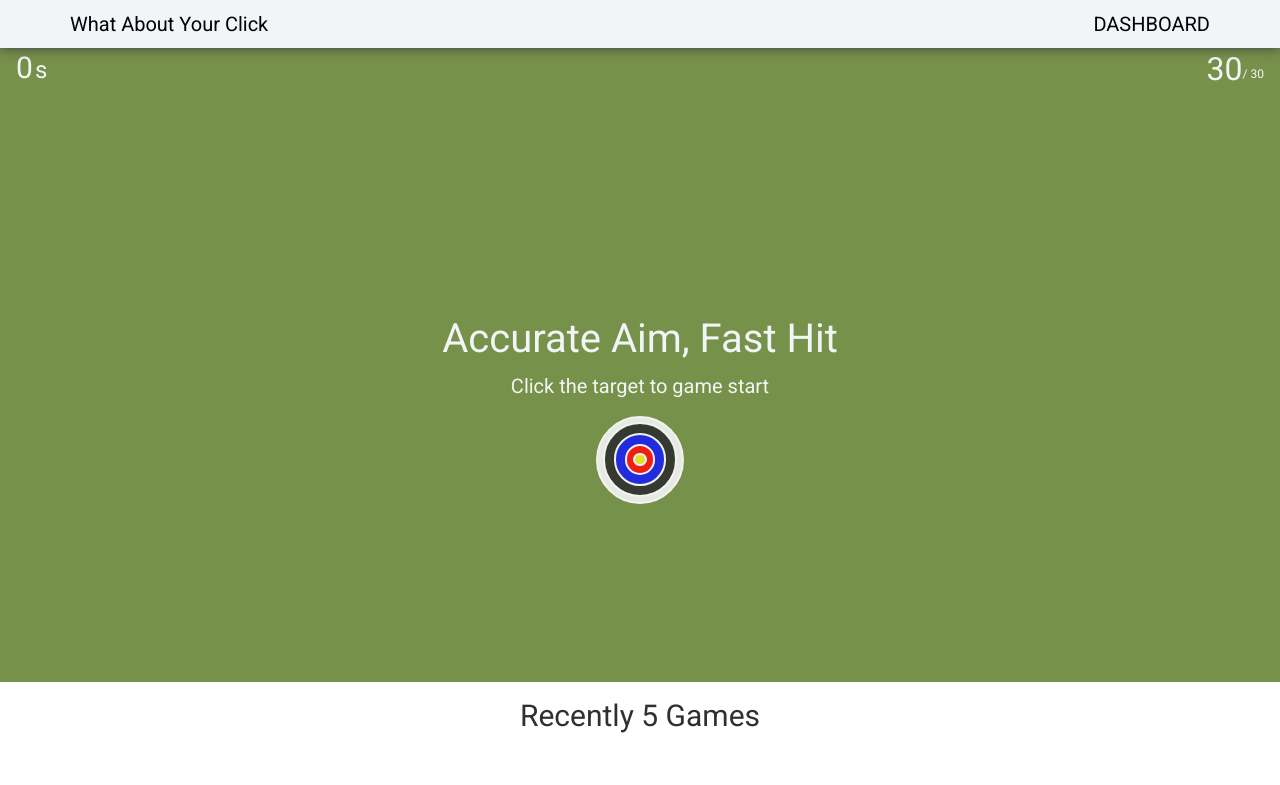
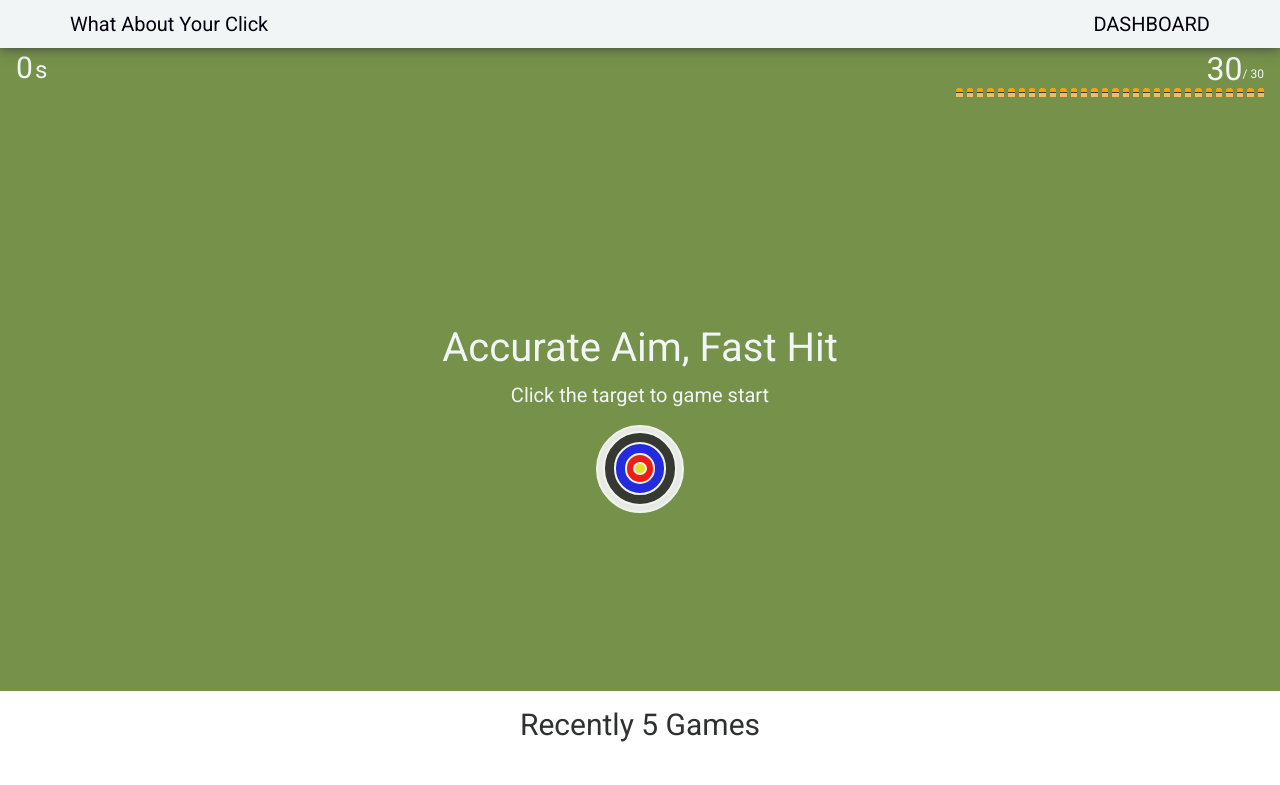
Before and after one commit to tjdwp0211/shooting-game, a Next.js app: page / in a window 1280 px wide. Shown: the top 785 px of the page. Built offline with nearby package versions, Linux system fonts and the light colour scheme.

Commit message:
refactor: Apply refactoring #35
- Apply bullet imgs refactoring

```diff
--- a/src/components/cur-game-info/elements/Bullets.tsx
+++ b/src/components/cur-game-info/elements/Bullets.tsx
@@ -15,7 +15,7 @@ function Bullets({ setGameProgress }: BulletsProps) {
       return () => {
         setGameProgress({ start: false, checkScore: true });
       };
-  }, [remainBullets]);
+  }, [remainBullets, setGameProgress]);
 
   return (
     <Container>
@@ -27,7 +27,7 @@ function Bullets({ setGameProgress }: BulletsProps) {
           / 30
         </Text>
       </RemainWrapper>
-      <BulletImgs />
+      <BulletImgs remainBullets={remainBullets} />
     </Container>
   );
 }
--- a/src/components/filter/Presenter.tsx
+++ b/src/components/filter/Presenter.tsx
@@ -34,7 +34,7 @@ const SelectBoxWrapper = styled.article`
   height: 80%;
   padding: 24px 0px;
   display: grid;
-  grid-template-rows: 56px 20% 2vw 20% 2vw 20%;
+  grid-template-rows: 56px 20% 1.5vw 20% 1.5vw 20%;
   align-items: center;
   justify-items: center;
   column-gap: 16px;
--- a/src/type/components/curGameStateType.ts
+++ b/src/type/components/curGameStateType.ts
@@ -10,8 +10,12 @@ interface BulletsProps {
   setGameProgress: Dispatch<React.SetStateAction<GameProgress>>;
 }
 
+interface BulletImgs {
+  remainBullets: number;
+}
+
 interface TimerProps {
   gameProgress: GameProgress;
 }
 
-export type { CurGameStateProps, BulletsProps, TimerProps };
+export type { CurGameStateProps, BulletImgs, BulletsProps, TimerProps };
```
